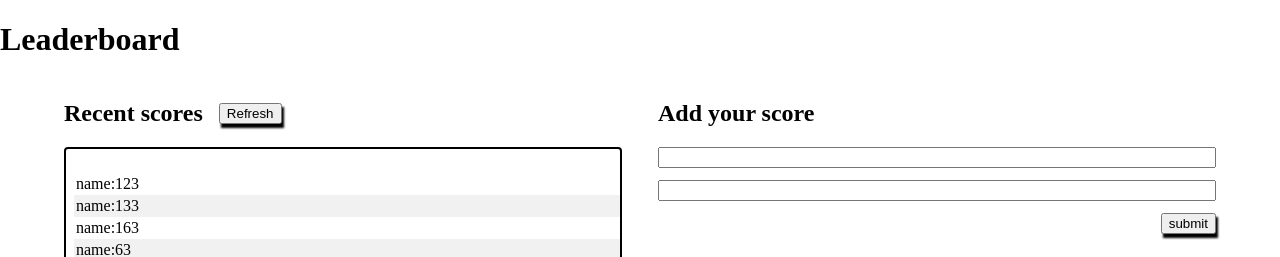
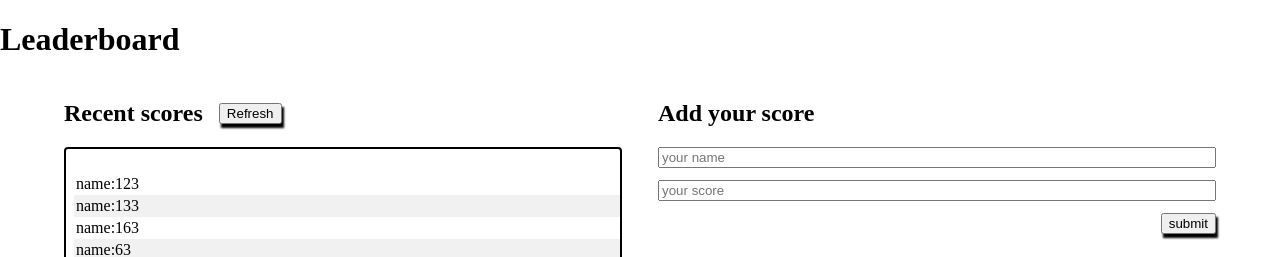
Before and after one commit to ismayito/Leaderboard-list-app, a website built with webpack: page src/index.html in a window 1280 px wide. Shown: the top 257 px of the page. Built offline with nearby package versions, Linux system fonts and the light colour scheme.

```diff
--- a/src/index.html
+++ b/src/index.html
@@ -30,8 +30,8 @@
           <section class="form-input">
             <h2 class="form-title">Add your score</h2>
             <form action="" class="form">
-              <input type="text" class="name" />
-              <input type="text" class="score" />
+              <input type="text" placeholder="your name" class="name" />
+              <input type="text" placeholder="your score" class="score" />
               <div class="btn">
                 <button type="submit" class="submit-btn">submit</button>
               </div>
```
Also changed, not shown: README.md, 2 other files.
